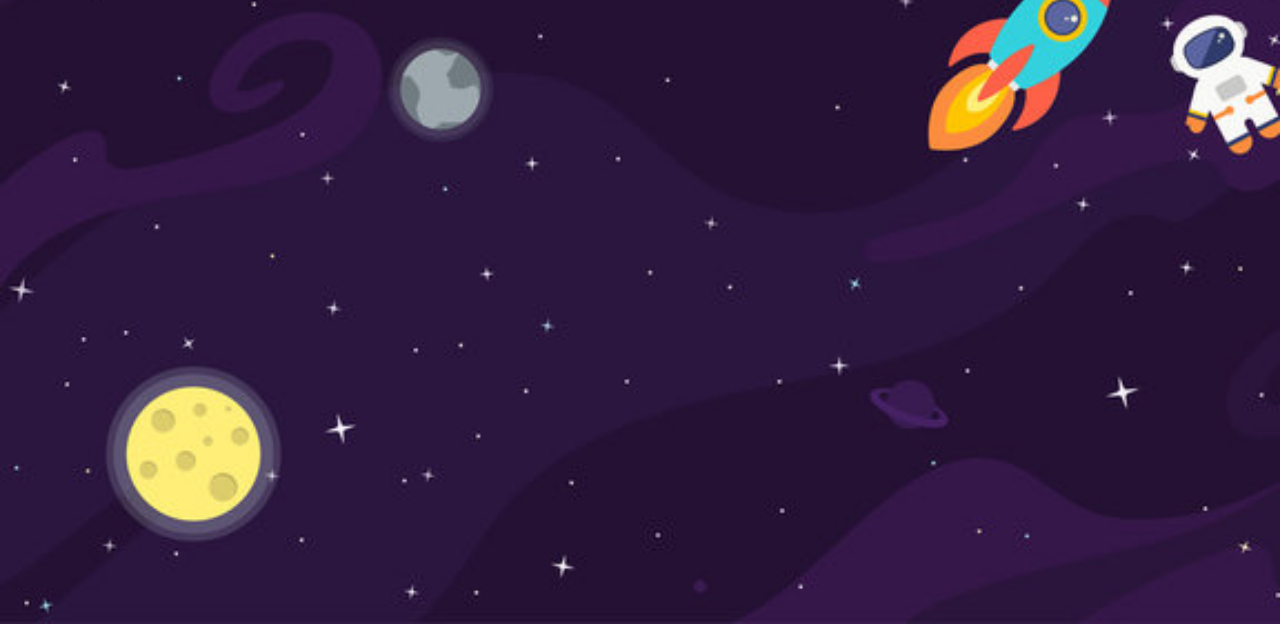
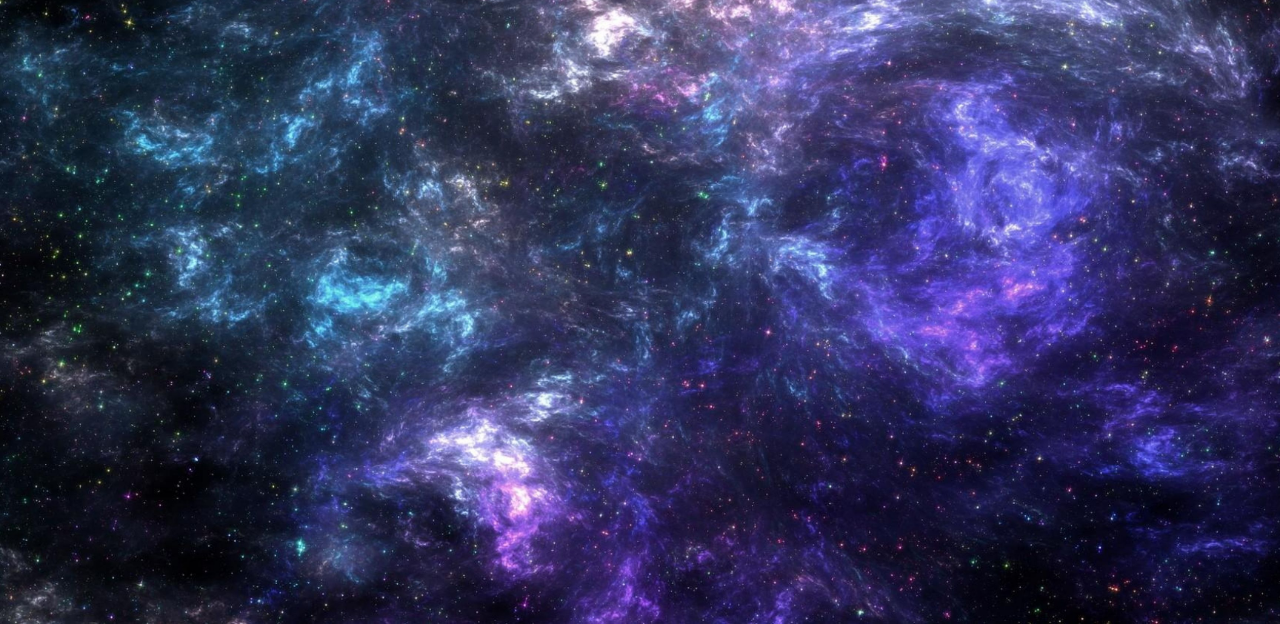
Before and after one commit to theaabilla/q2gfa2_li_amabilla, a plain HTML site: page index.html in a window 1280 px wide. Shown: the part 176-800 px from the top of the page. Drawn offline with Linux system fonts and the light colour scheme.

Commit message:
Add files via upload

```diff
--- a/css/style.css
+++ b/css/style.css
@@ -1,8 +1,11 @@
 *{margin: 0}
+body{
+   background-image: url(/images/bgimage.jpg);
+   background-repeat: no-repeat;
+   background-size: cover;
+}
 .page{
-    background-image: url(/images/bpic1.jpg);
-    background-repeat: no-repeat;
-    background-size: cover;
+
     height: 100vh;
     width: 100vw;
     overflow: hidden;
```
